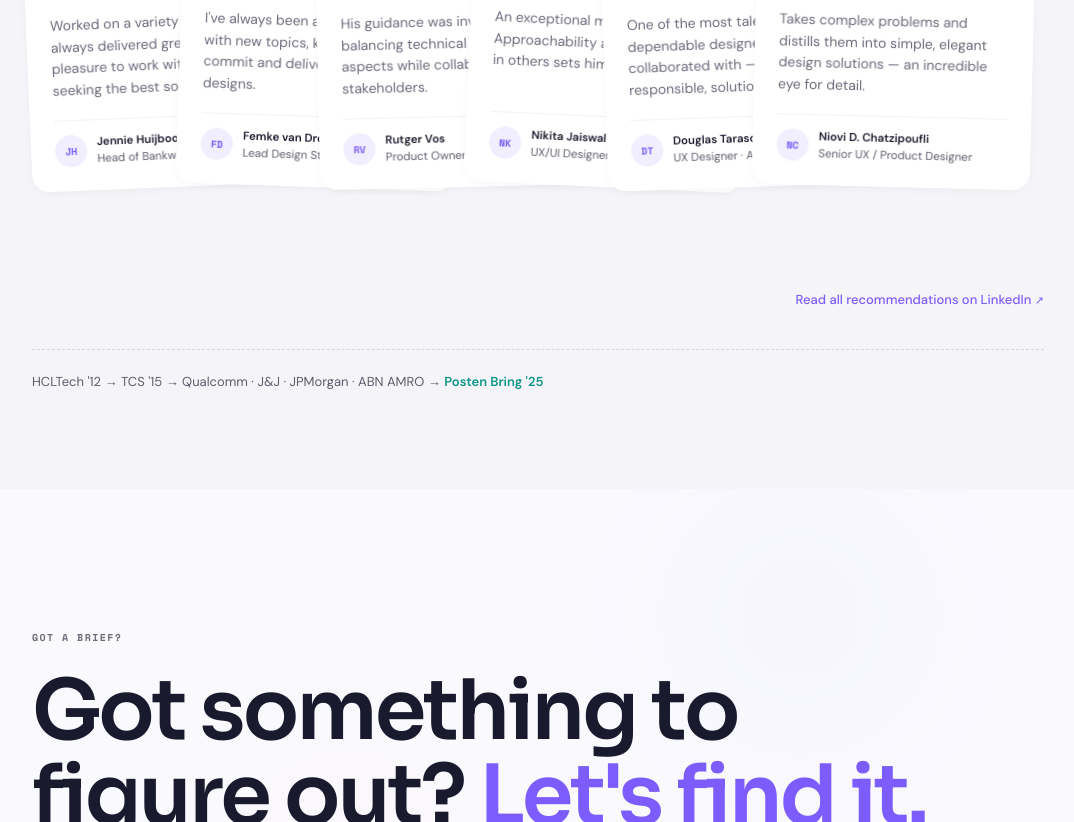
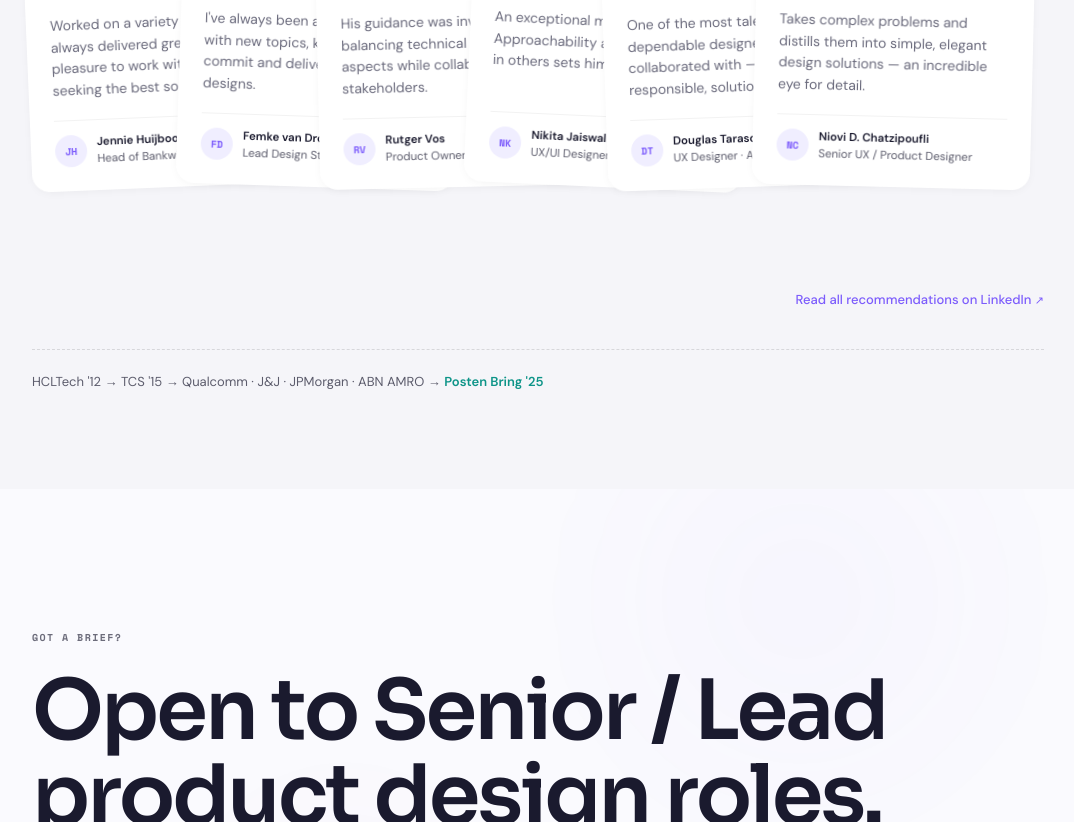
Before and after one commit to ykshettydesign/YKShetty-portfolio, a React (Vite) app: page / in a window 1280 px wide. Shown: the part 11178-12000 px from the top of the page, without its empty margins (102-1176 px from the left). Built offline with nearby package versions, Linux system fonts and the light colour scheme.

Commit message:
Update content.js

```diff
--- a/src/data/content.js
+++ b/src/data/content.js
@@ -326,8 +326,8 @@
 
 /* ── Footer / contact ── */
 export const contact = {
-  heading: 'Got something to figure out?',
-  headingAccent: "Let's find it.",
+  heading: 'Open to Senior / Lead product design roles.',
+  headingAccent: "Let's talk.",
   links: [
     { label: CONTACT_EMAIL, href: `mailto:${CONTACT_EMAIL}`, variant: 'primary' },
     { label: 'LinkedIn ↗', href: 'https://www.linkedin.com/in/ykshetty/', external: true },
```
